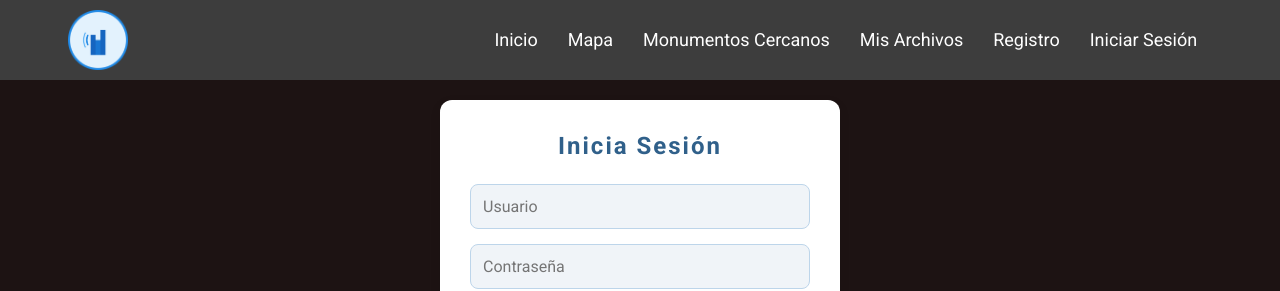
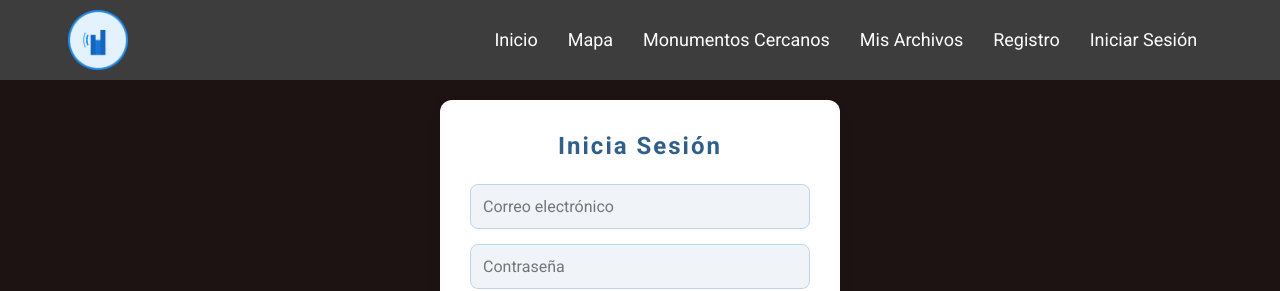
Before and after one commit to MoisesMotaAlarcon/escucha-mi-ciudad, a React (Vite) app: page /login in a window 1280 px wide. Shown: the top 291 px of the page. Built offline with nearby package versions, Linux system fonts and the light colour scheme.

Commit message:
configura login

```diff
--- a/src/components/Login.jsx
+++ b/src/components/Login.jsx
@@ -1,5 +1,7 @@
 import React, { useState } from "react";
 import { useNavigate } from "react-router-dom";
+import { signInWithEmailAndPassword } from "firebase/auth";
+import { auth } from "../services/firebase"; // Asegúrate de importar desde tu ruta
 import "../styles/styles.css";
 
 const Login = () => {
@@ -8,7 +10,7 @@ const Login = () => {
   const [error, setError] = useState("");
   const navigate = useNavigate();
 
-  const handleSubmit = (e) => {
+  const handleSubmit = async (e) => {
     e.preventDefault();
 
     if (usuario.trim() === "" || password.trim() === "") {
@@ -16,9 +18,13 @@ const Login = () => {
       return;
     }
 
-    setError("");
-    // Simula login exitoso
-    navigate("/uploads");
+    try {
+      await signInWithEmailAndPassword(auth, usuario, password);
+      setError("");
+      navigate("/uploads");
+    } catch (err) {
+      setError("Error al iniciar sesión: " + err.message);
+    }
   };
 
   return (
@@ -27,8 +33,8 @@ const Login = () => {
       {error && <p style={{ color: "red" }}>{error}</p>}
       <form className="login-form" onSubmit={handleSubmit}>
         <input
-          type="text"
-          placeholder="Usuario"
+          type="email"
+          placeholder="Correo electrónico"
           value={usuario}
           onChange={(e) => setUsuario(e.target.value)}
           required
```
